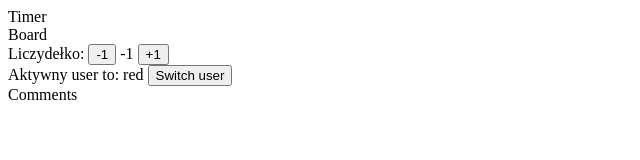
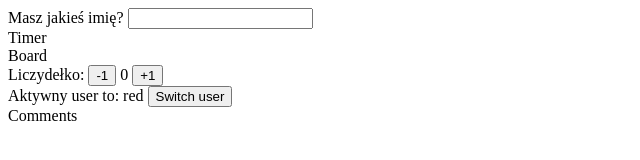
Before and after one commit to TomaszMandel/connect, a website: page index.html in a window 1280 px wide. Both pictures are taken after a click on the button "-1". Shown: the whole page, without its empty margins (0-640 px from the left). Drawn offline with Linux system fonts and the light colour scheme.

Commit message:
add message based on user input

```diff
--- a/index.html
+++ b/index.html
@@ -3,6 +3,11 @@
         <title>Taka gierka że ojezu</title>
     </head>
     <body>
+        <div id="div-welcome">
+            Masz jakieś imię?
+            <input id="welcome-input" type="text" onblur="welcomeMessage()"></input>
+            <span id="welcome-span"></span>
+        </div>
         <div>Timer</div>
         <div>Board</div>
         <div id="div-counter">
--- a/script.js
+++ b/script.js
@@ -8,6 +8,12 @@ let currentCounter = 0;
 // Display active user and counter.
 document.getElementById("message").innerHTML = activeUser;
 document.getElementById("span-counter").innerHTML = currentCounter;
+
+// Get input from and use it to display welcome message on leaving focus.
+function welcomeMessage() {
+    input = document.getElementById("welcome-input").value
+    document.getElementById("welcome-span").innerHTML = "Siadaj do gry, " + input
+}
 
 // Switch current user to the opposite one. Red to blue, and otherwise.
 function switchUser(currentUser) {
@@ -30,8 +36,10 @@ function counterIncrementBy1() {
     document.getElementById("span-counter").innerHTML = currentCounter;
 }
 
-// Decrease counter by 1.
+// Decrease counter by 1. Min. value is 0.
 function counterDecrementBy1() {
+    if(currentCounter > 0) {
     currentCounter--;
     document.getElementById("span-counter").innerHTML = currentCounter;
+    } else {}
 }
```
